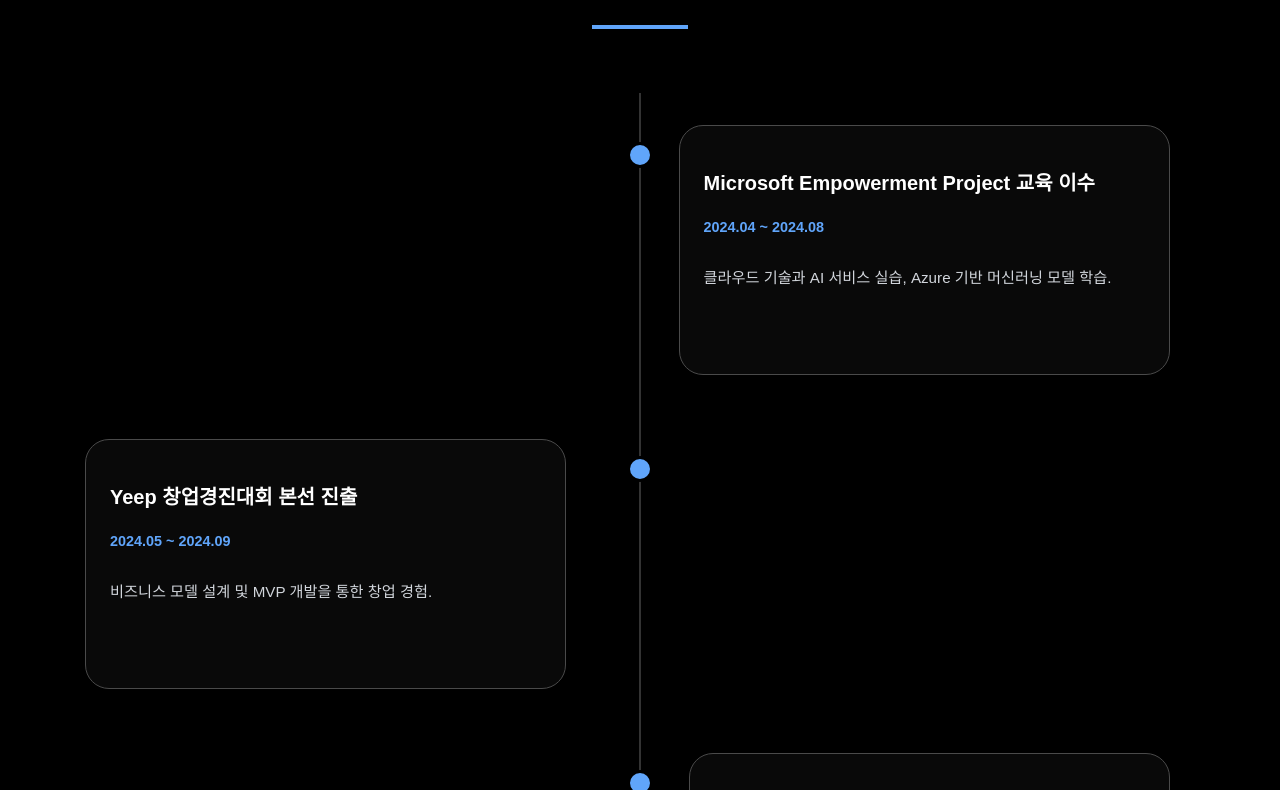
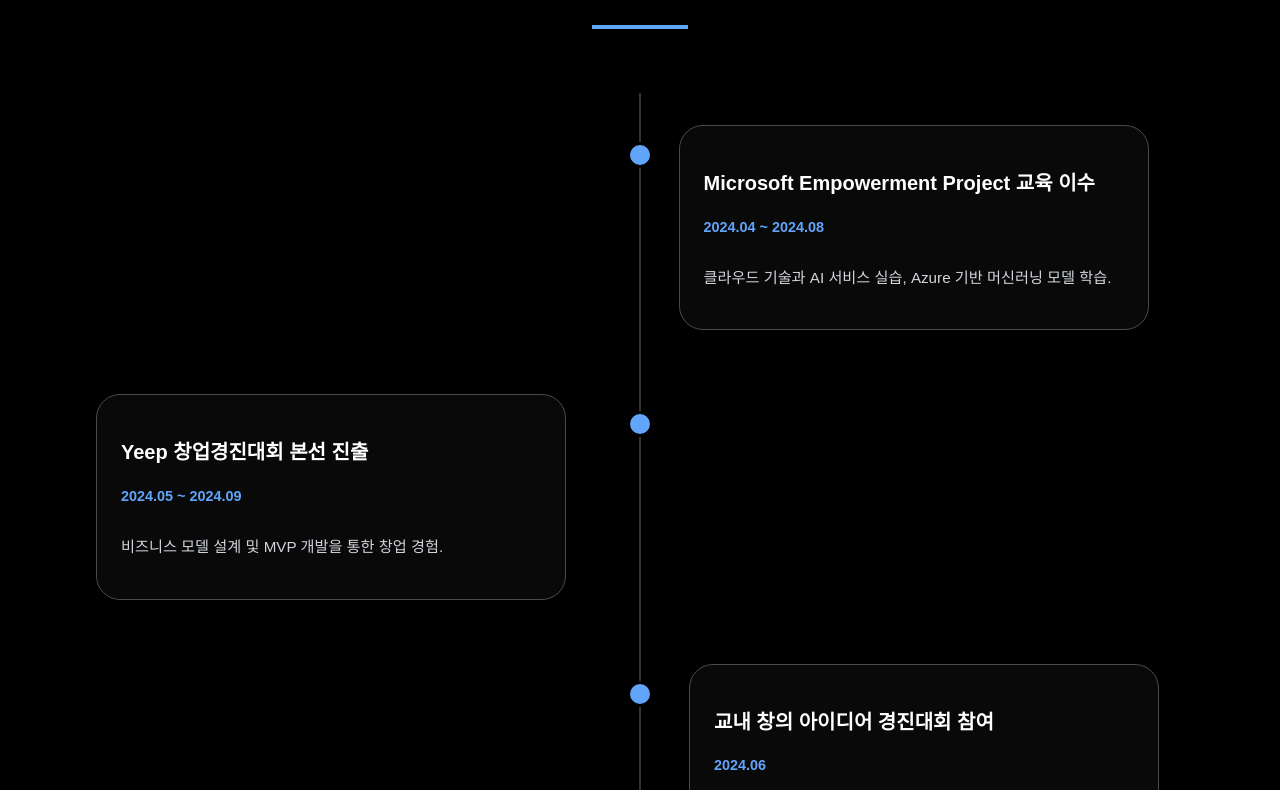
Before and after one commit to hjzhhhj/portfolio_v2, a React (Vite) app: page / in a window 1280 px wide. Shown: the part 9630-10420 px from the top of the page. Built offline with nearby package versions, Linux system fonts and the light colour scheme.

Commit message:
[Fix] :: Framer Motion 수정 및 크기 조정

```diff
--- a/src/pages/Activities.tsx
+++ b/src/pages/Activities.tsx
@@ -59,7 +59,7 @@
   }
 `;
 
-const TimelineItem = styled(motion.div)`
+const TimelineItem = styled.div`
   display: flex;
   align-items: flex-start;
   margin-bottom: 4rem;
@@ -149,7 +149,7 @@
 `;
 
 const ActivityContent = styled.div`
-  max-width: 480px;
+  max-width: 420px;
   width: 100%;
   background-color: rgba(18, 18, 18, 0.5);
   backdrop-filter: blur(8px);
@@ -157,7 +157,7 @@
   padding: 1.5rem;
   border: 1px solid #4a4a4a;
   flex-grow: 1;
-  min-height: 200px;
+  min-height: 140px;
   box-shadow: 0 4px 15px rgba(0, 0, 0, 0.2);
   transition: all 0.3s ease;
 
@@ -395,15 +395,16 @@
         </TitleContainer>
 
         <TimelineContainer>
-          {activities.map((activity, index) => (
-            <TimelineItem
-              key={activity.id}
-              initial={{ opacity: 0, x: index % 2 === 0 ? -100 : 100 }}
-              whileInView={{ opacity: 1, x: 0 }}
-              transition={{ duration: 0.8, delay: index * 0.05 }}
-              viewport={{ once: true, amount: 0.3 }}
-            >
-              <ActivityContent className="activity-content">
+          {activities.map((activity) => (
+            <TimelineItem key={activity.id}>
+              <ActivityContent
+                as={motion.div}
+                className="activity-content"
+                initial={{ opacity: 0, x: activity.id % 2 === 0 ? -60 : 60 }}
+                whileInView={{ opacity: 1, x: 0 }}
+                transition={{ duration: 0.5 }}
+                viewport={{ once: true, amount: 0.3 }}
+              >
                 <ActivityTitle>{activity.title}</ActivityTitle>
                 <ActivityPeriod>{activity.period}</ActivityPeriod>
                 <ActivityDescription>
```
